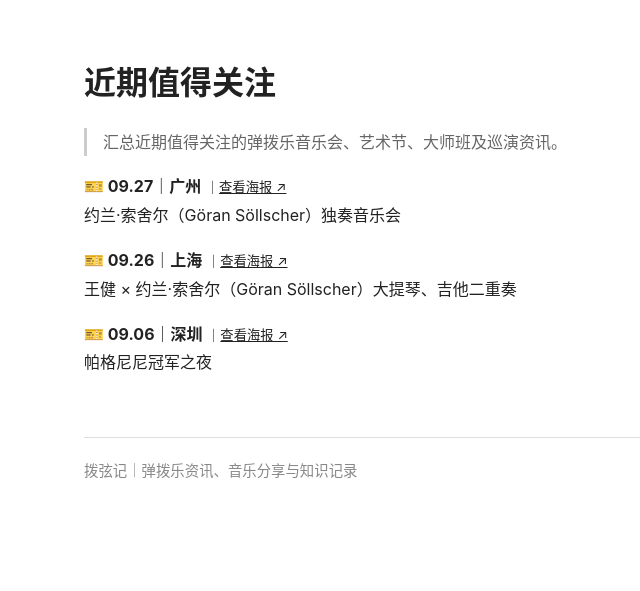
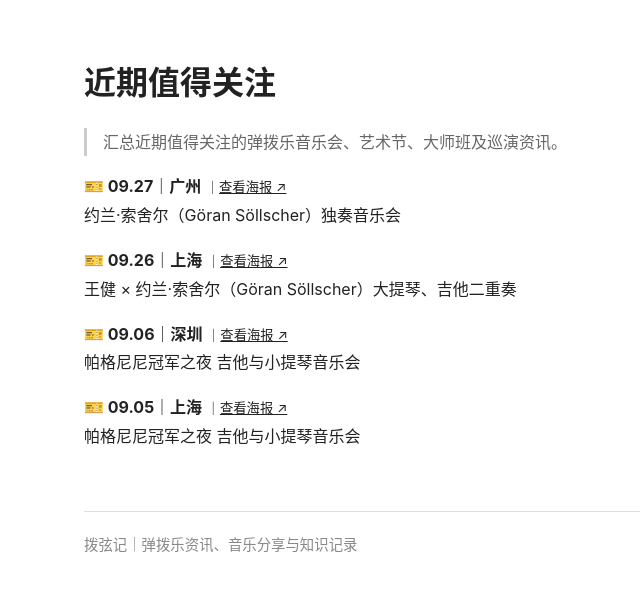
Before and after one commit to KeenKwok/boxianji, a Jekyll site: the page built from attention/index.md, in a window 1280 px wide. Shown: the top 591 px of the page, without its empty margins (176-816 px from the left). Built offline with Jekyll 4.4.1, drawn with Linux system fonts in a browser that asks for light colours.

Commit message:
更新 attention.yml

```diff
--- a/_data/attention.yml
+++ b/_data/attention.yml
@@ -10,5 +10,10 @@
 
 - date: "09.06"
   city: "深圳"
-  title: "帕格尼尼冠军之夜"
+  title: "帕格尼尼冠军之夜 吉他与小提琴音乐会"
   link: "https://mp.weixin.qq.com/s/6HDvRmNtwLolhX6OxNyHNw"
+
+- date: "09.05"
+  city: "上海"
+  title: "帕格尼尼冠军之夜 吉他与小提琴音乐会"
+  link: "https://mp.weixin.qq.com/s/TxVvPLHug-PuABeIl_CiVw"
```
